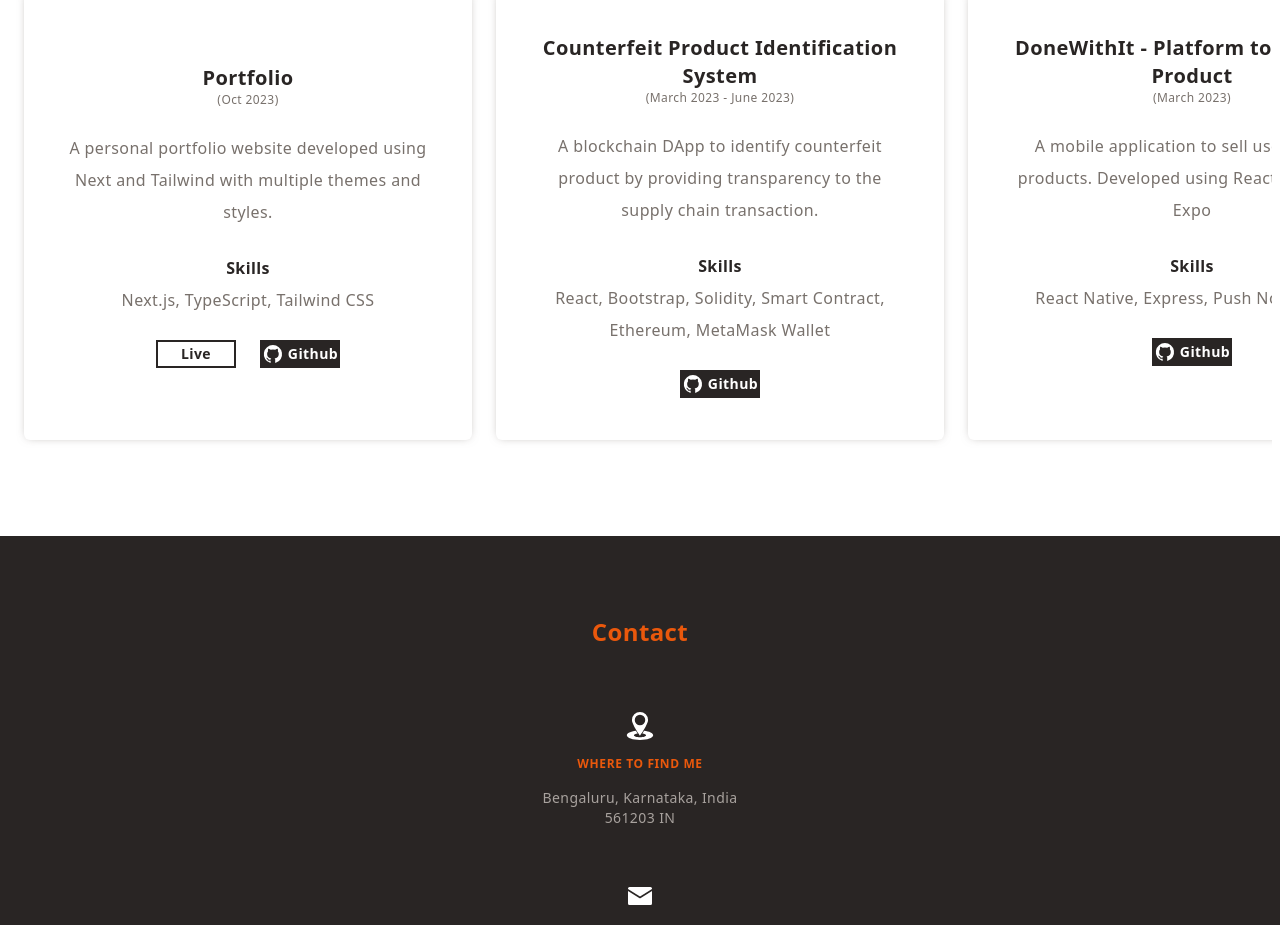
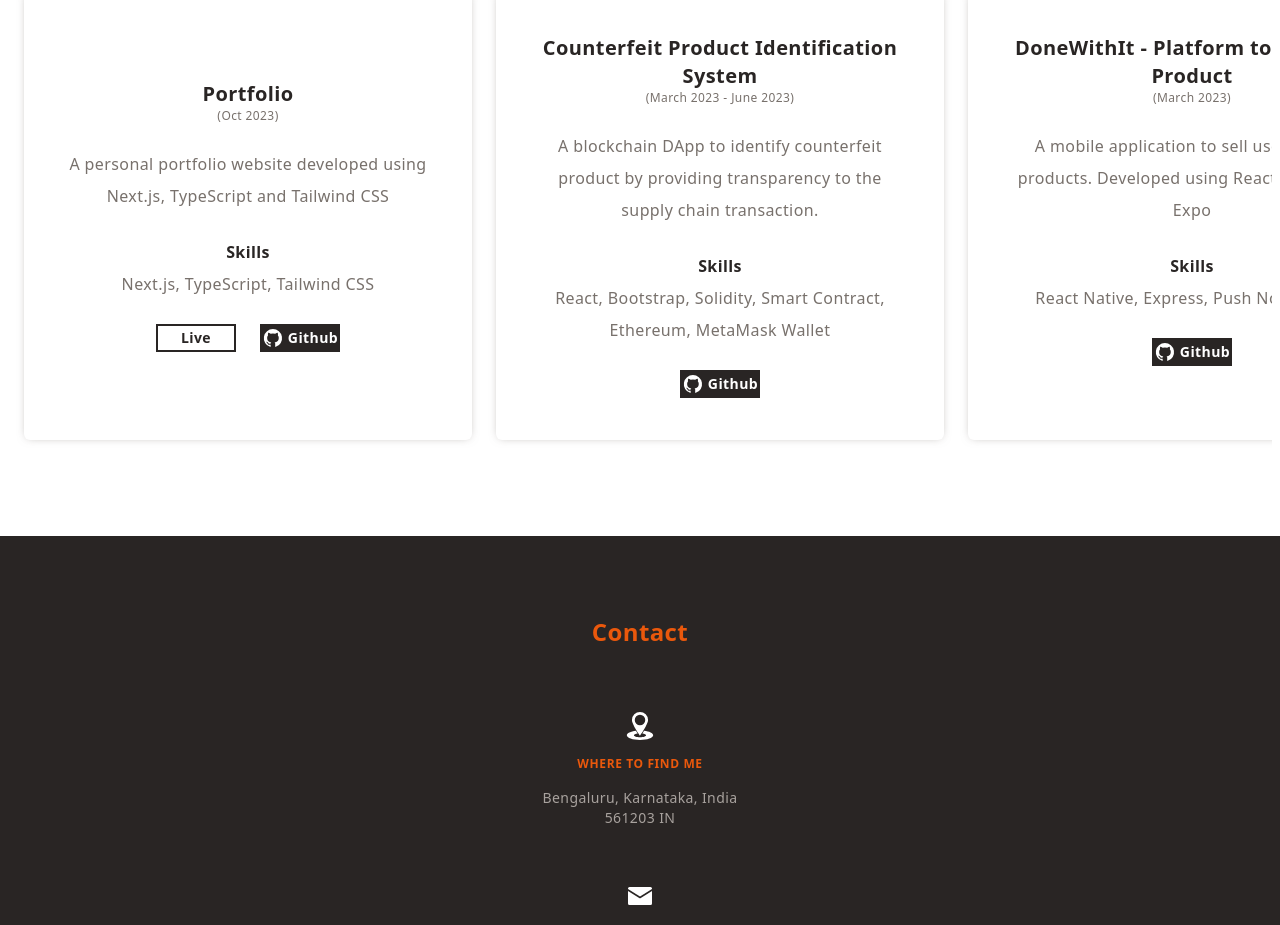
Before and after one commit to rajeshchoudharyt/portfolio, a Next.js app: page / in a window 1280 px wide. Shown: the part 4320-5245 px from the top of the page. Built offline with nearby package versions, Linux system fonts and the light colour scheme.

Commit message:
Update Projects.tsx

```diff
--- a/components/Projects.tsx
+++ b/components/Projects.tsx
@@ -3,7 +3,7 @@ const projects = [
         title: "Portfolio",
         duration: "Oct 2023",
         description:
-            "A personal portfolio website developed using Next and Tailwind with multiple themes and styles.",
+            "A personal portfolio website developed using Next.js, TypeScript and Tailwind CSS",
         skills: "Next.js, TypeScript, Tailwind CSS",
         url: "https://github.com/rajeshchoudharyt/portfolio",
         live: "/portfolio",
```
